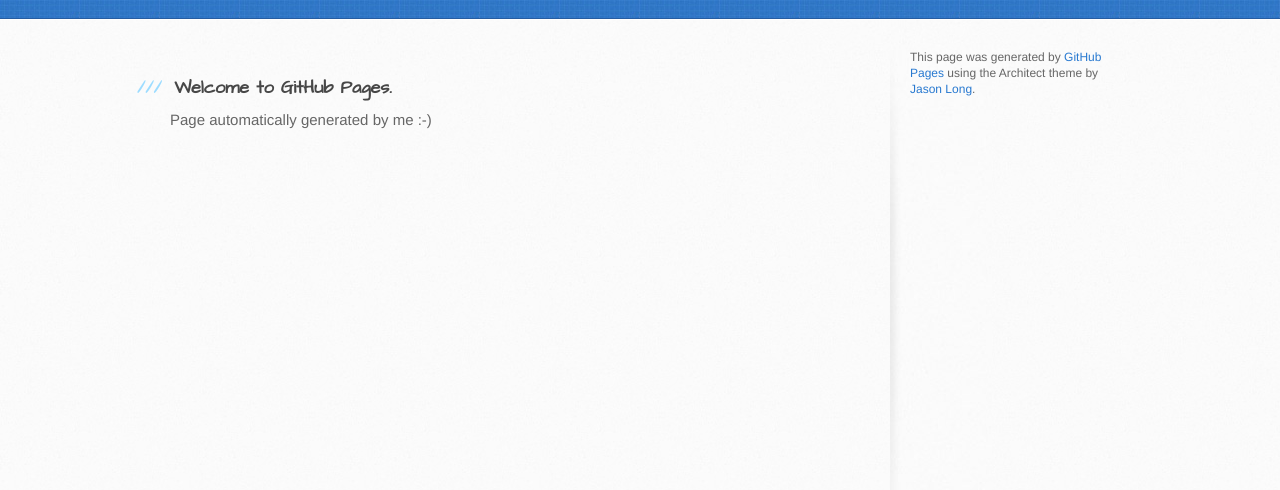
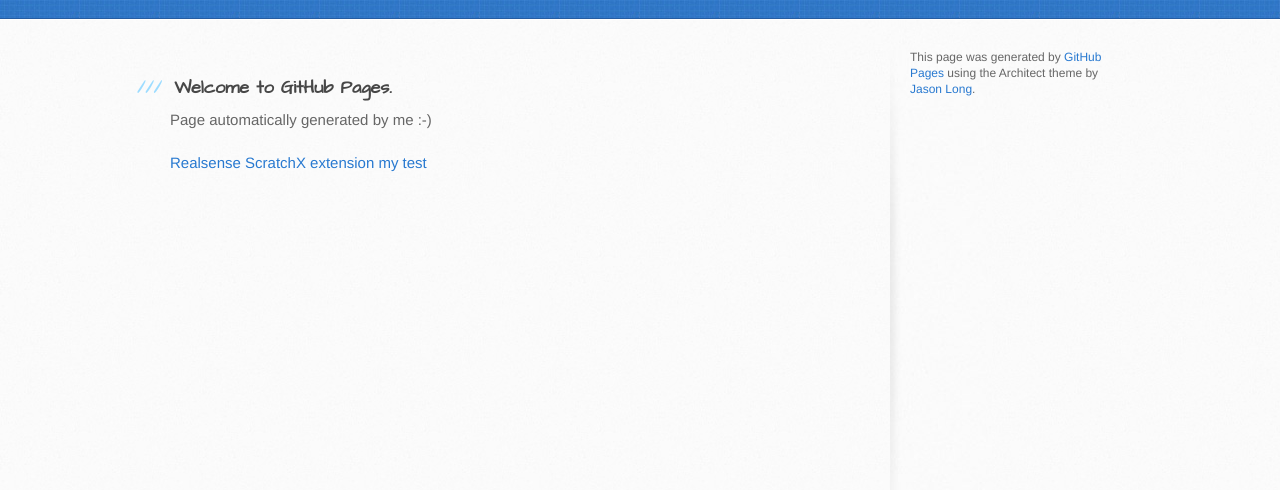
Before and after one commit to acquadrod/acquadrod.github.io, a plain HTML site: page index.html in a window 1280 px wide. Shown: the part 220-710 px from the top of the page. Drawn offline with Linux system fonts and the light colour scheme.

Commit message:
add link

```diff
--- a/index.html
+++ b/index.html
@@ -32,6 +32,8 @@
 <a id="welcome-to-github-pages" class="anchor" href="#welcome-to-github-pages" aria-hidden="true"><span aria-hidden="true" class="octicon octicon-link"></span></a>Welcome to GitHub Pages.</h3>
 
 <p>Page automatically generated by me :-)</p>
+
+<a href="ihttp://scratchx.org/?url=http://acquadrod.github.io/public/extension/intel_realsense_extension.js">Realsense ScratchX extension my test</a>
         </section>
 
         <aside id="sidebar">
```
